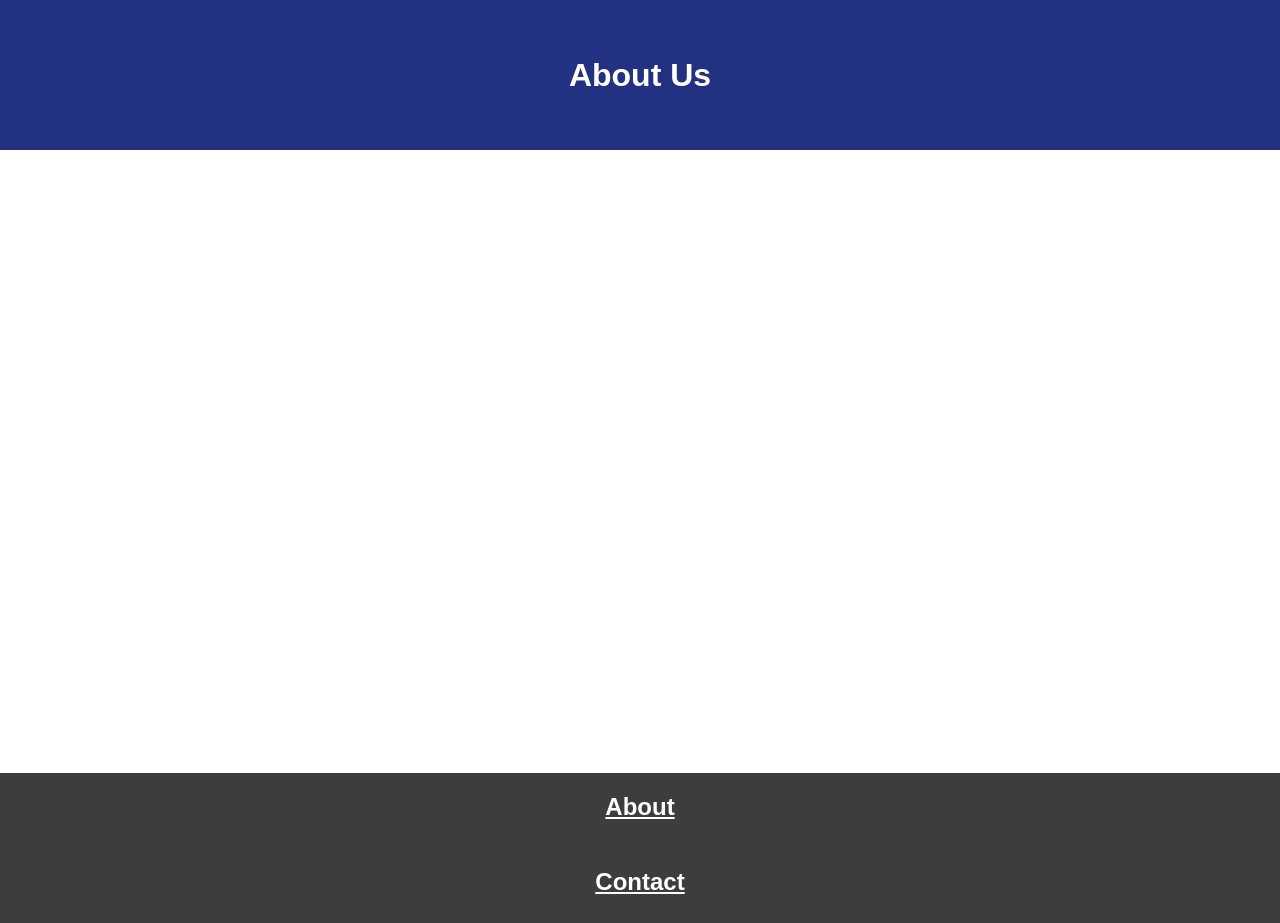
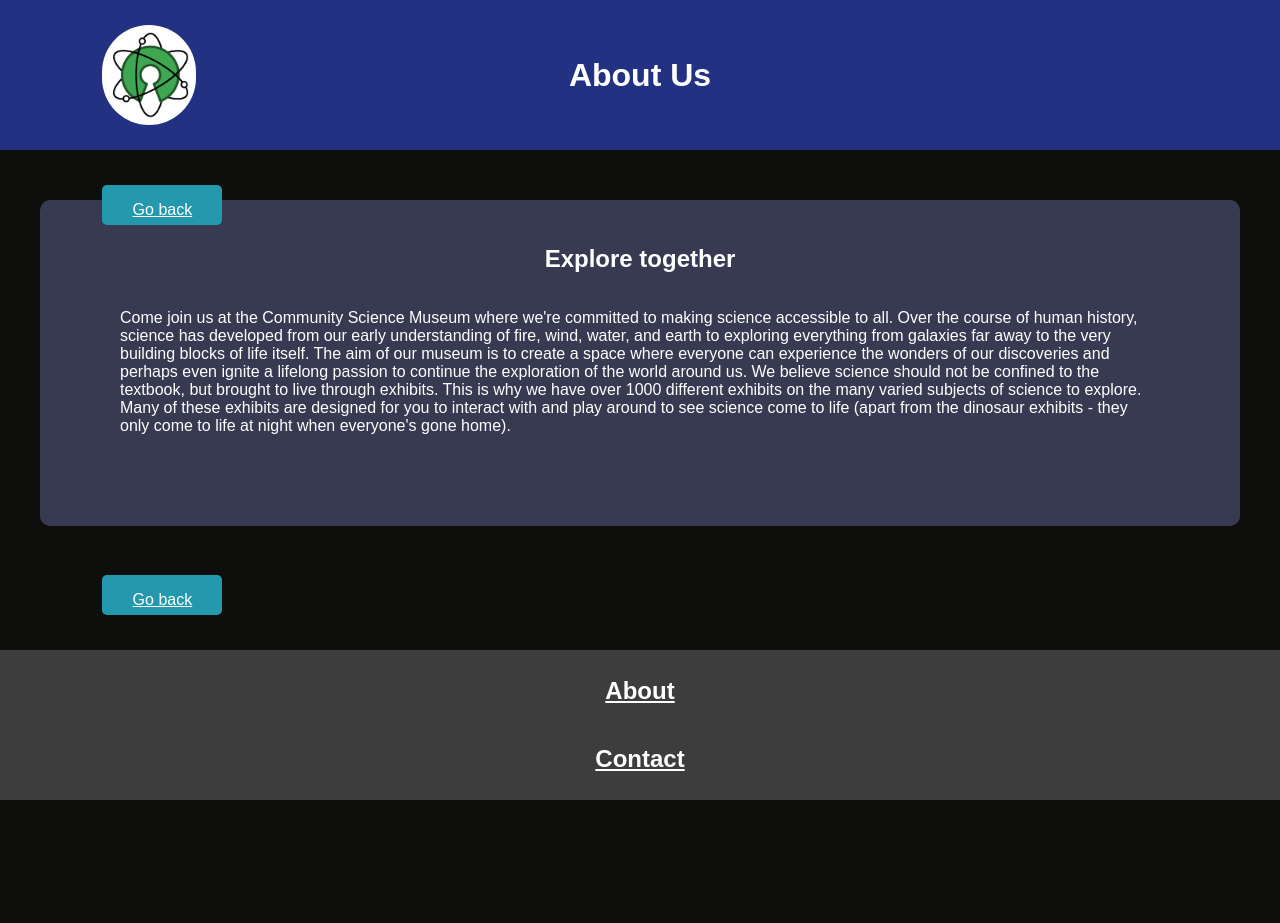
Before and after one commit to Pockitt/SP1-Simen_Magnussen, a plain HTML site: page About/index.html in a window 1280 px wide. After the commit the page ends 800 px from the top, so only its background shows below. Drawn offline with Linux system fonts and the light colour scheme.

Commit message:
Added logo, back buttons...
Fixed some content on about us- and contact us page.
Polished some css

```diff
--- a/About/index.html
+++ b/About/index.html
@@ -7,12 +7,16 @@
     <title>CSM | About Us</title>
   </head>
   <header>
+    <img class="logo" src="/images/Logo.jpg" alt="Our logo" />
     <h1>About Us</h1>
+    <div class="back_button_top">
+      <a href="/index.html"><p>Go back</p></a>
+    </div>
   </header>
-  <body>
-    <div>
-      <h2>Explore together</h2>
-      <p>
+  <body class="basic_bckgrnd">
+    <div class="basic_card">
+      <h2 class="basic_text">Explore together</h2>
+      <p class="basic_text">
         Come join us at the Community Science Museum where we're committed to
         making science accessible to all. Over the course of human history,
         science has developed from our early understanding of fire, wind, water,
@@ -28,47 +32,11 @@
         exhibits - they only come to life at night when everyone's gone home).
       </p>
     </div>
-    <div>
-      <h2>For kids</h2>
-      <p>
-        Are you a young person looking to learn more about science? Come on down
-        to our museum, there's plenty to see and do. You can learn about
-        Newtonian physics from our bumper swing, or why not travel back in time
-        and meet our resident Woolly Mammoth? Our exhibits are designed to be
-        accessible for interested minds, so make sure you come ready to learn
-        and explore. We also have the Young Stars club which meets once a week
-        on a Saturday between 10:00 and 13:00 where you'll get to explore and
-        experiment with our team of experts. During the school holidays we run
-        special holiday clubs where you can join other children your age to go
-        on a journey of discovery. Each holiday we pick a new theme to explore.
-        To find out more about the holiday club and how you can join, send us a
-        message.
-      </p>
-    </div>
-    <div>
-      <h2>For teachers</h2>
-      <p>
-        As a community-driven museum, we want to work with schools to create
-        places of learning and exploring. Our team are on hand to give your
-        students guided tours of the museum, teach them in our learning
-        laboratory, and provide great video presentations that will excite and
-        inspire them. Please get in touch with us here to find out more about
-        our facilities and to arrange a time to bring your students through for
-        a visit.
-      </p>
-    </div>
-    <div>
-      <h2>Researchers</h2>
-      <p>
-        Are you looking to get involved with our team of researchers and
-        academics? Our museum offers various ways for you to use our resources
-        and contribute towards them. We have online records, laboratory space,
-        and a working relationship with a number of universities around the
-        country.
-      </p>
-    </div>
   </body>
   <footer>
+    <div class="back_button_btm">
+      <a href="/index.html"><p>Go back</p></a>
+    </div>
     <h2 class="footera">
       <a href="/About/index.html">About</a>
     </h2>
--- a/CSS/_global.css
+++ b/CSS/_global.css
@@ -10,11 +10,13 @@ header {
     position: relative;
 }
 
+
 .logo {
     position: absolute;
-    left: 12%;
-    aspect-ratio: 1 1;
+    top: 25px;
+    left: 8%;
     max-height: 100px;
+    border-radius: 50px;
 }
 
 body {
@@ -25,13 +27,15 @@ body {
 }
 
 footer {
-    display: grid;
-    grid-template-columns: repeat(auto-fit, minmax(280, 1fr));
-    justify-items: center;
+    display: flex;
+    flex-direction: column;
+    justify-content: center;
+    align-items: center;
     max-height: 150px;
     min-height: 150px;
     background-color: var(--footer-clr);
     margin-top: auto;
+    position: relative;
 }
 
 a {
--- a/CSS/_home.css
+++ b/CSS/_home.css
@@ -3,6 +3,7 @@
     margin: 0 auto;
     height: 400px;
     width: 280px;
+
 }
 
 .cardimg {
@@ -10,10 +11,13 @@
     width: 100%;
     object-fit: cover;
     object-position: center;
+    border-radius: 10px;
 }
 
 .card_text {
     background-color: rgba(0,0,0,.7);
+    border-bottom-left-radius: 10px;
+    border-bottom-right-radius: 10px;
     padding-top: 10px;
     padding-bottom: 10px;
     text-align: center;
--- a/CSS/_variables.css
+++ b/CSS/_variables.css
@@ -3,5 +3,5 @@
     --bckgrnd-clr-2: #383A51;
     --header-clr: #223181;
     --footer-clr: #3E3D3D;
-    --btn-clr: #D9D9D9;
+    --btn-clr: #2499ad;
 }
--- a/CSS/stylesheet.css
+++ b/CSS/stylesheet.css
@@ -38,7 +38,7 @@
     align-content: center;
 }
 
-.visit_bckgrnd {
+.basic_bckgrnd {
     background-color: var(--bckgrnd-clr-1);
 }
  .visit_card {
@@ -62,7 +62,7 @@
     margin: 25px 80px 25px 80px;
  }
 
- .visit_text {
+ .basic_text {
     display: flex;
     flex-direction: column;
     flex-wrap: wrap;
@@ -70,12 +70,46 @@
     margin-right: 80px;
  }
 
- .back_button {
+ .basic_card {
+    background-color: var(--bckgrnd-clr-2);
+    max-width: 1200px;
+    margin: 0 auto;
+    margin-top: 50px;
+    margin-bottom: 50px;
+    padding-top: 25px;
+    padding-bottom: 75px;
+    border-radius: 10px;
+    display: flex;
+    flex-wrap: wrap;
+    justify-content: center;
+ }
+
+ .back_button_top {
     width: 120px;
     height: 40px;
-    border-radius: 3%;
+    border-radius: 5px;
     background-color: var(--btn-clr);
-    position: sticky;
+    position: absolute;
+    left: 8%;
+    bottom: -75px;
     text-align: center;
     text-decoration-color: black;
  }
+
+ .back_button_btm {
+    width: 120px;
+    height: 40px;
+    border-radius: 5px;
+    background-color: var(--btn-clr);
+    position: absolute;
+    left: 8%;
+    top: -75px;
+    text-align: center;
+    text-decoration-color: black;
+ }
+
+ @media (width < 800px) {
+    .logo {
+        display: none;
+    }
+ }
```
Also changed, not shown: Activities/index.html (+7 -0 lines), Contact/index.html (+48 -1 lines), Upcoming Events/index.html (+7 -0 lines), Visit/index.html (+7 -3 lines), index.html (+1 -1 lines).
